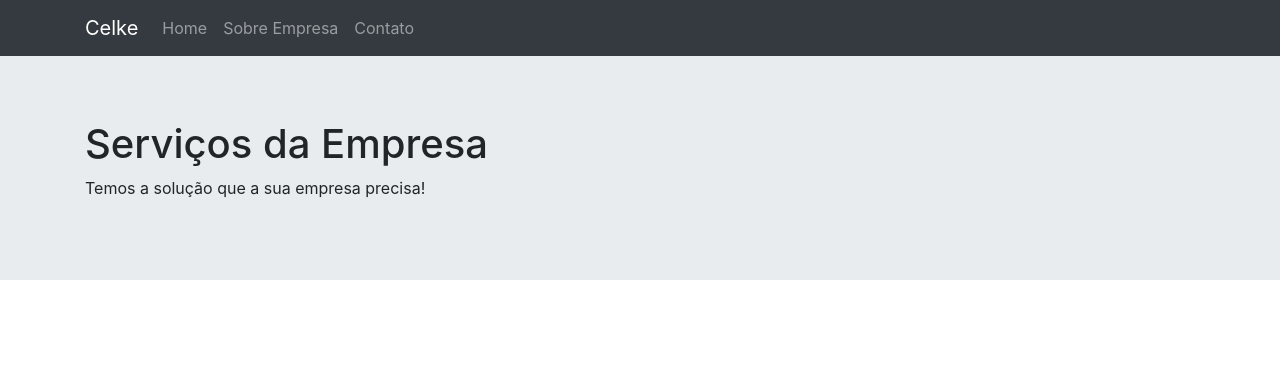
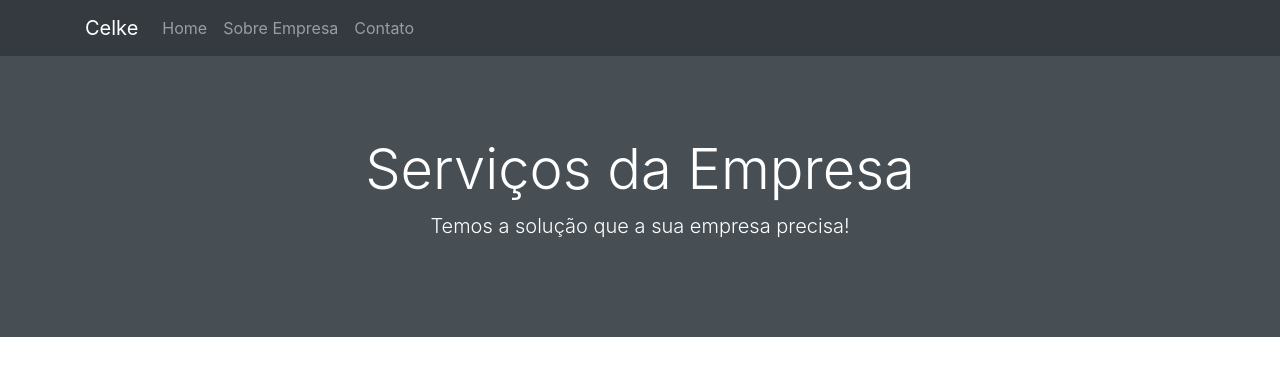
Before and after one commit to MauricioFe/live-celke, a Next.js app: page / in a window 1280 px wide. Shown: the top 376 px of the page. Built offline with nearby package versions, Linux system fonts and the light colour scheme.

Commit message:
Adição de um Jumbotron

```diff
--- a/pages/index.js
+++ b/pages/index.js
@@ -14,9 +14,17 @@ function Home() {
             </Head>
             <Menu />
             <Jumbotron fluid className="servicos">
-                <Container>
-                    <h1 className=''>Serviços da Empresa</h1>
-                    <p>Temos a solução que a sua empresa precisa!</p>
+                <style>
+                    {`.servicos{
+                        padding:80px 0;
+                        background-color:#474e54;
+                        color:#fff;
+                        margin-bottom: 0rem !important;
+                    }`}
+                </style>
+                <Container className='text-center'>
+                    <h1 className='display-4'>Serviços da Empresa</h1>
+                    <p className='lead'>Temos a solução que a sua empresa precisa!</p>
                 </Container>
             </Jumbotron>
         </div>
```
